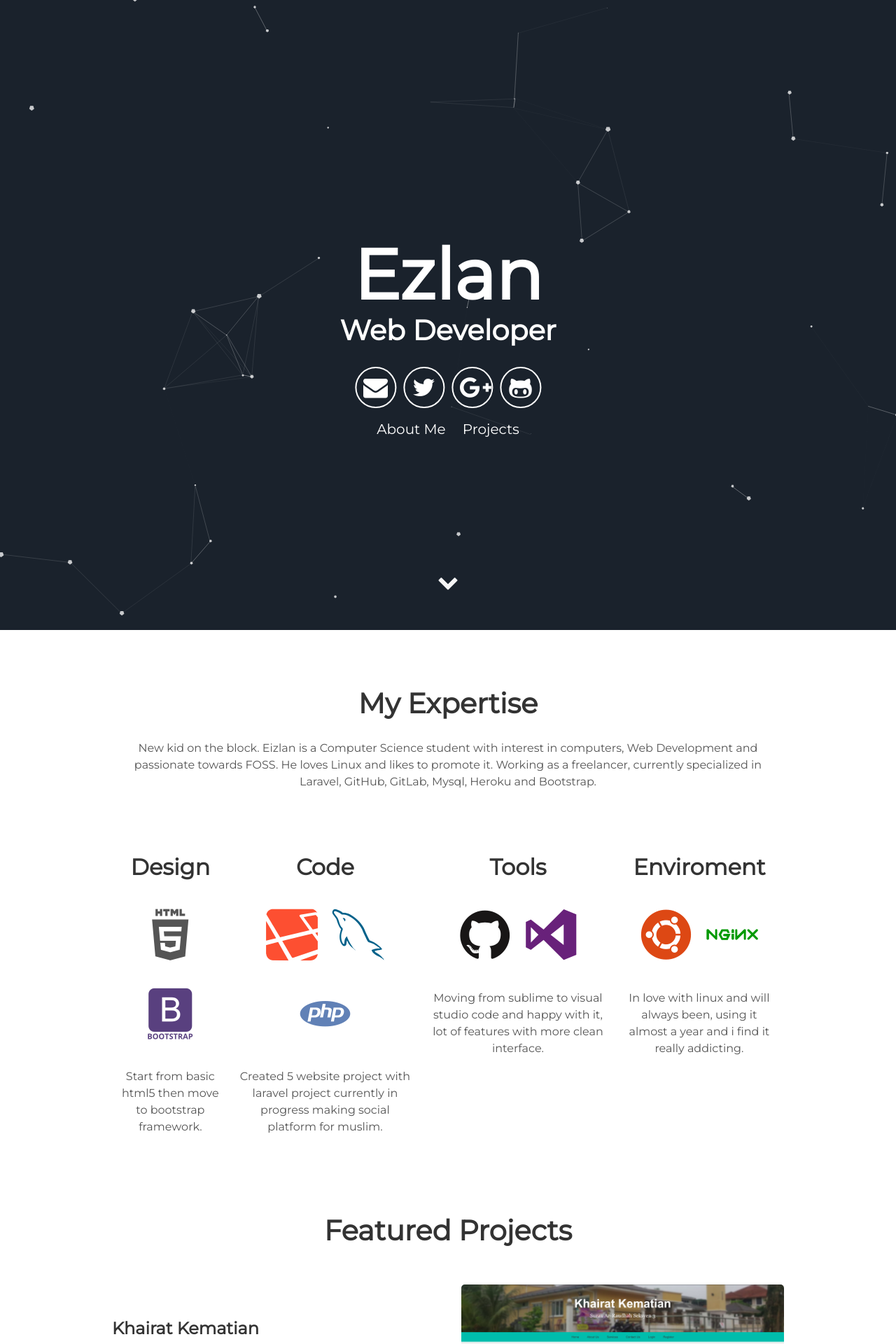
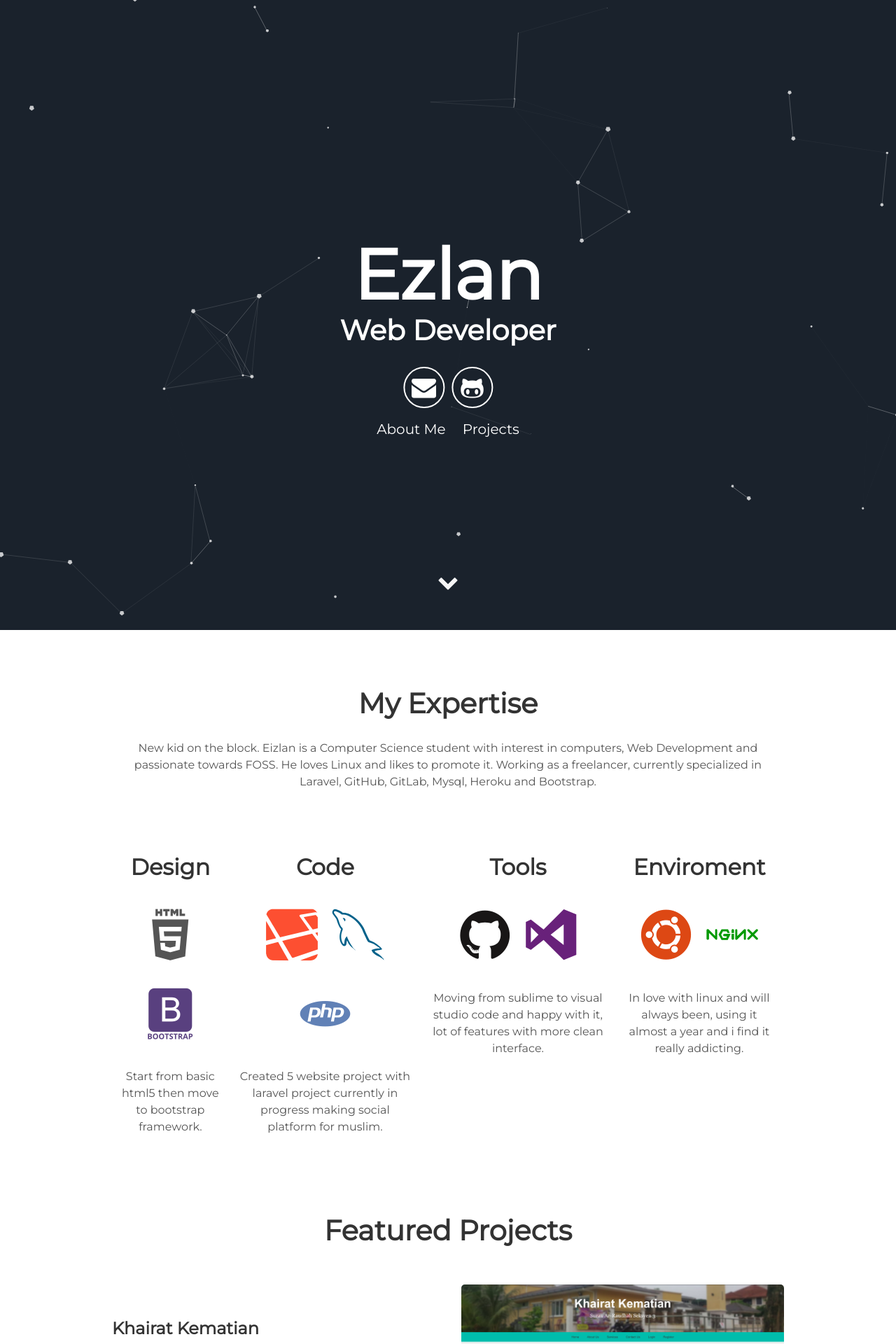
Before and after one commit to Ezlan97/Ezlan97.github.io, a Jekyll site: the page built from index.html, in a window 1280 px wide. Shown: the top 1920 px of the page at 70% size. Built offline with Jekyll 4.4.1, drawn with Linux system fonts in a browser that asks for light colours.

Commit message:
Feat | account link for email and account

```diff
--- a/_includes/header.html
+++ b/_includes/header.html
@@ -5,10 +5,8 @@
         <span class="site-description">{{site.user_title}}</span>
       </h1>
       <div class="header-icons">
-        <a aria-label="Send email" href="#"><i class="icon fa fa-envelope"></i></a>
-        <a aria-label="My Twitter" target="_blank" href="#"><i class="icon fa fa-twitter" aria-hidden="true"></i></a>
-        <a aria-label="My Google Plus" target="_blank" href="#"><i class="icon fa fa-google-plus" aria-hidden="true"></i></a>
-        <a aria-label="My Github" target="_blank" href="#"><i class="icon fa fa-github-alt" aria-hidden="true"></i></a>
+        <a aria-label="Send email" href="eizs798@gmail.com"><i class="icon fa fa-envelope"></i></a>
+        <a aria-label="My Github" target="_blank" href="https://github.com/Ezlan97"><i class="icon fa fa-github-alt" aria-hidden="true"></i></a>
       </div>
       <div class="header-links">
         <a class="link" href="#about" data-scroll>About Me</a>
```
